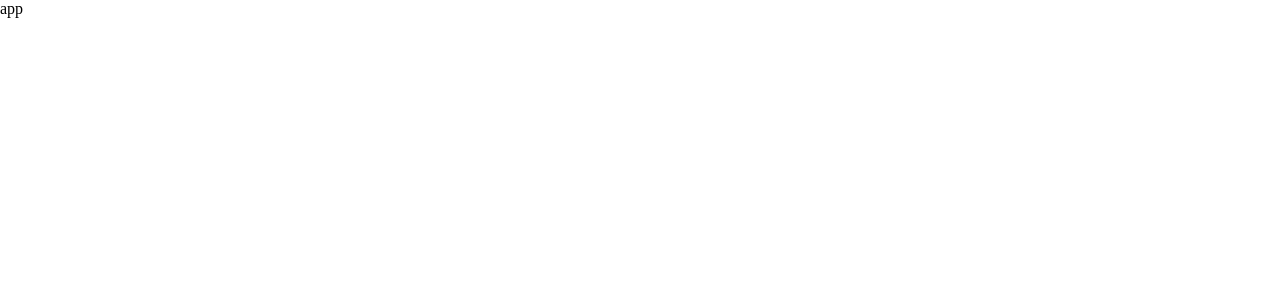
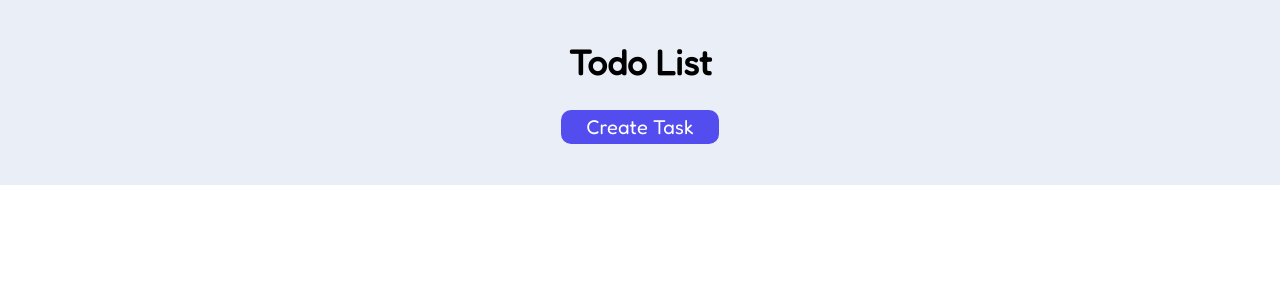
Before and after one commit to GSG-G11/amjad-mayar-todo-app-react, a React (Create React App) app: page / in a window 1280 px wide. Shown: the top 300 px of the page. Built offline with nearby package versions, Linux system fonts and the light colour scheme.

Commit message:
create Header component & Form component

```diff
--- a/src/App.css
+++ b/src/App.css
@@ -1,5 +1,18 @@
+@import url('https://fonts.googleapis.com/css2?family=Fredoka&display=swap');
 * {
   box-sizing: border-box;
   margin: 0;
   padding: 0;
+  font-family: 'Fredoka', sans-serif;
 }
+button {
+  all: unset;
+}
+
+button{
+  background-color: #534CEF;
+  color: #fff;
+  font-size: 20px;
+  cursor: pointer;
+
+}
--- a/src/App.js
+++ b/src/App.js
@@ -1,7 +1,32 @@
+import React from 'react';
 import './App.css';
+import Form from './components/Form';
+import Header from './components/Header';
 
-function App() {
-  return <div className='App'>app</div>;
+class App extends React.Component {
+  constructor(props){
+    super(props);
+    this.state = {
+      isToggleOn: false
+    }
+    this.handleToggle = this.handleToggle.bind(this);
+  }
+
+  handleToggle(e){
+    e.preventDefault()
+    this.setState(prevState => ({
+      isToggleOn: !prevState.isToggleOn
+    }));
+  }
+  render(){
+    const {isToggleOn} = this.state;
+    return (
+      <div className='App'>
+        <Header handleToggle={this.handleToggle}/>
+        { isToggleOn ? <Form handleToggle={this.handleToggle}/> : ''}
+      </div>
+      )
+  }
 }
 
 export default App;
--- /dev/null
+++ b/src/components/Form.jsx
@@ -0,0 +1,19 @@
+import './styles/Form.css';
+
+function Form({handleToggle}){
+    function handleSubmit(e) {
+        e.preventDefault();
+    }
+    return(
+        <div className="modal">
+            <form onSubmit={handleSubmit}>
+                <i className="fa fa-times" onClick={handleToggle}></i>
+                <input type="text" className="nameInput" placeholder="Enter the task name" />
+                <input type="text" className="descInput" placeholder="Enter the time you need " />
+                <textarea  className="timeTextArea" placeholder="Enter the task description" />
+                <button className="submitBtn"  onClick={handleToggle}>submit</button>
+            </form>
+        </div>
+    )
+}
+export default Form;
--- /dev/null
+++ b/src/components/Header.jsx
@@ -0,0 +1,12 @@
+import './styles/Header.css';
+
+function Header({handleToggle}){
+    return (
+        <header>
+            <h1>Todo List</h1>
+            <button className="createTask"
+            onClick={(e)=>handleToggle(e)}>Create Task</button>
+        </header>
+    )
+}
+export default Header;
--- /dev/null
+++ b/src/components/styles/Form.css
@@ -0,0 +1,41 @@
+form {
+  display: flex;
+  flex-direction: column;
+  justify-content: space-between;
+  align-items: end;
+  height: 300px;
+  width: 300px;
+  padding: 20px;
+  background-color: #fff;
+}
+.modal {
+  display: flex;
+  justify-content: center;
+  position: fixed;
+  z-index: 1;
+  padding-top: 100px;
+  left: 0;
+  top: 0;
+  width: 100%;
+  height: 100%;
+  overflow: auto;
+  background-color: rgb(0, 0, 0);
+  background-color: rgba(0, 0, 0, 0.4);
+}
+.fa-times {
+  font-size: 20px;
+  color: #534cef;
+  cursor: pointer;
+}
+input,
+textarea {
+  all: unset;
+  width: 95%;
+  padding: 5px;
+  border: 0.5px solid #eee;
+}
+.submitBtn {
+  padding: 5px 15px;
+  border-radius: 7px;
+  font-size: 16px;
+}
--- /dev/null
+++ b/src/components/styles/Header.css
@@ -0,0 +1,23 @@
+header{
+    background-color: #E9EEF7;
+    height: 185px;
+    display: flex;
+    justify-content: center;
+    align-items: center;
+    flex-direction: column;
+    gap: 15%;
+}
+
+h1 {
+    font-size: 35px;
+}
+.createTask{
+    font-size: 20px;
+    padding: 5px 25px;
+    border-radius: 10px;
+
+}
+
+.createTask:hover{
+    transform: scale(1.06);
+}
```
